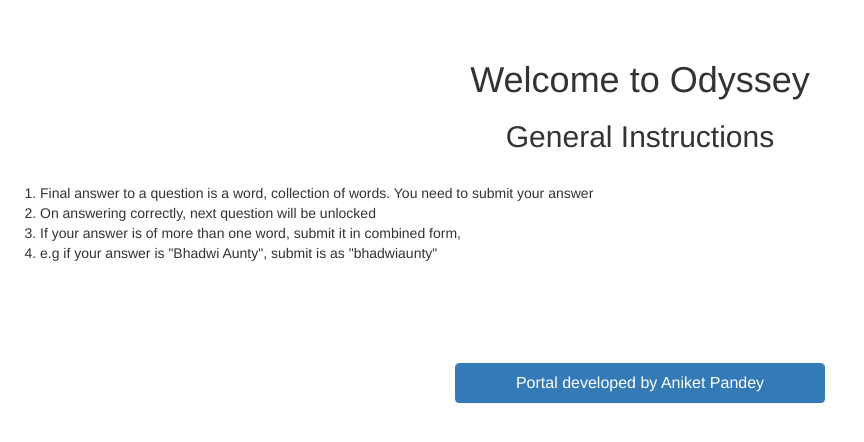
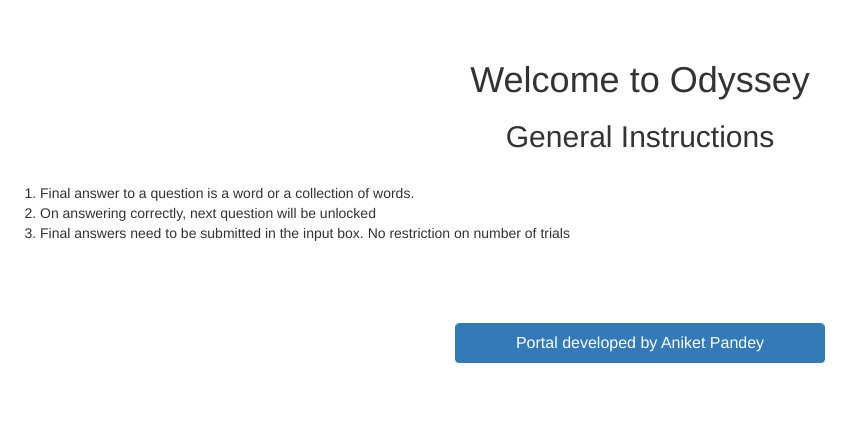
Before and after one commit to aniketp/Odyssey, a Django app: page / in a window 1280 px wide. Shown: the part 52-494 px from the top of the page, without its empty margins (0-864 px from the left). Run offline with Django 3.2, Linux system fonts and the light colour scheme; some libraries are stand-ins or nearby versions.

Commit message:
Chitral question

```diff
--- a/landing/templates/landing.html
+++ b/landing/templates/landing.html
@@ -45,14 +45,13 @@
 
         <br>
         <ol>
-            <li>Final answer to a question is a word, collection of words. You need to submit your answer</li>
+            <li>Final answer to a question is a word or a collection of words.</li>
             <li>On answering correctly, next question will be unlocked</li>
-            <li>If your answer is of more than one word, submit it in combined form, </li>
-            <li>e.g if your answer is "Bhadwi Aunty", submit is as "bhadwiaunty"</li>
+            <li>Final answers need to be submitted in the input box. No restriction on number of trials </li>
         </ol>
     </div>
 
-    <div class="container text-center" style="max-width: 400px; margin-top: 100px">
+    <div class="container text-center" style="max-width: 400px; margin-top: 80px">
         <div class="panel panel-primary">
             <div class="panel-heading">
                 <h2 class="panel-title">Portal developed by Aniket Pandey</h2>
```
Also changed, not shown: db.sqlite3.
